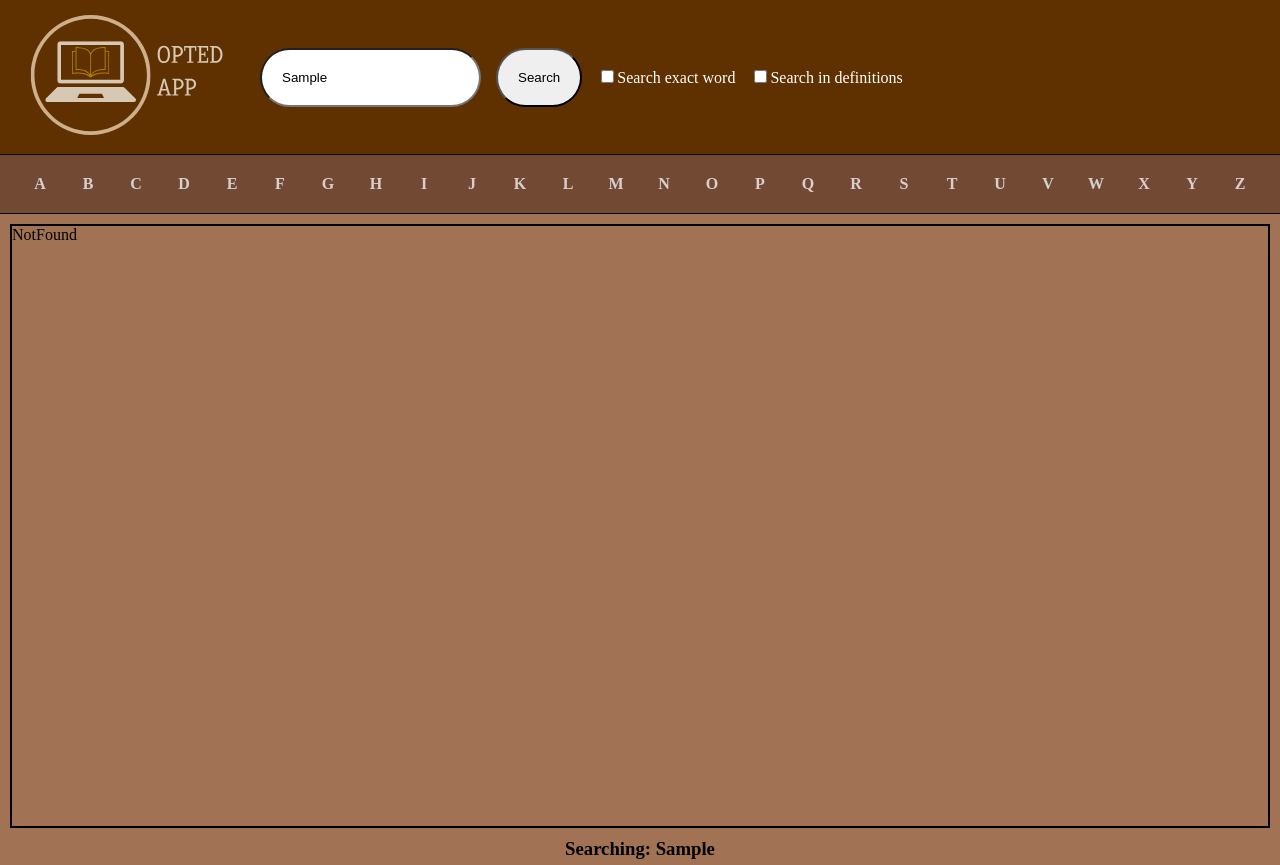
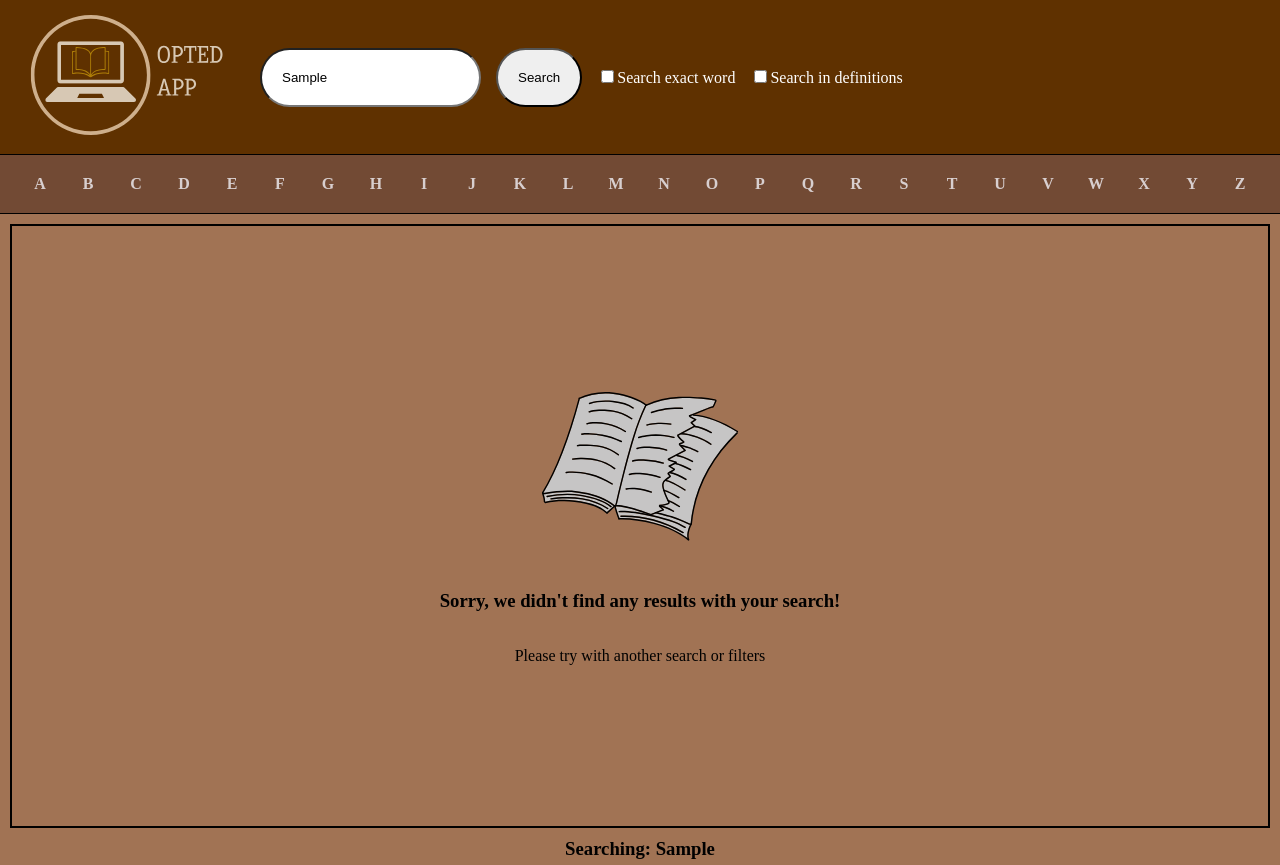
Before and after one commit to Kike0013/opted-dictionary, a React (Vite) app: page / in a window 1280 px wide. Both pictures are taken after typing "Sample" into the empty fields and a click on the button "Search". Built offline with nearby package versions, Linux system fonts and the light colour scheme; no server answers.

Commit message:
[fix] NotFound Component

```diff
--- a/src/components/NotFound.jsx
+++ b/src/components/NotFound.jsx
@@ -1,8 +1,14 @@
 import React from 'react'
+import notFound from '../assets/not-found.svg'
+import '../styles/NotFound.css'
 
 const NotFound = () => {
   return (
-    <div>NotFound</div>
+    <div id='notfound-div'>
+      <img id='notfound-img' src={notFound} alt='Results not found' />
+      <h3>Sorry, we didn't find any results with your search!</h3>
+      <p>Please try with another search or filters</p>
+    </div>
   )
 }
 
--- /dev/null
+++ b/src/styles/NotFound.css
@@ -0,0 +1,12 @@
+#notfound-div {
+    width: 100%;
+    height: 100%;
+    display: flex;
+    justify-content: center;
+    align-items: center;
+    flex-direction: column;
+}
+
+#notfound-img {
+    width: 200px;
+}
```
